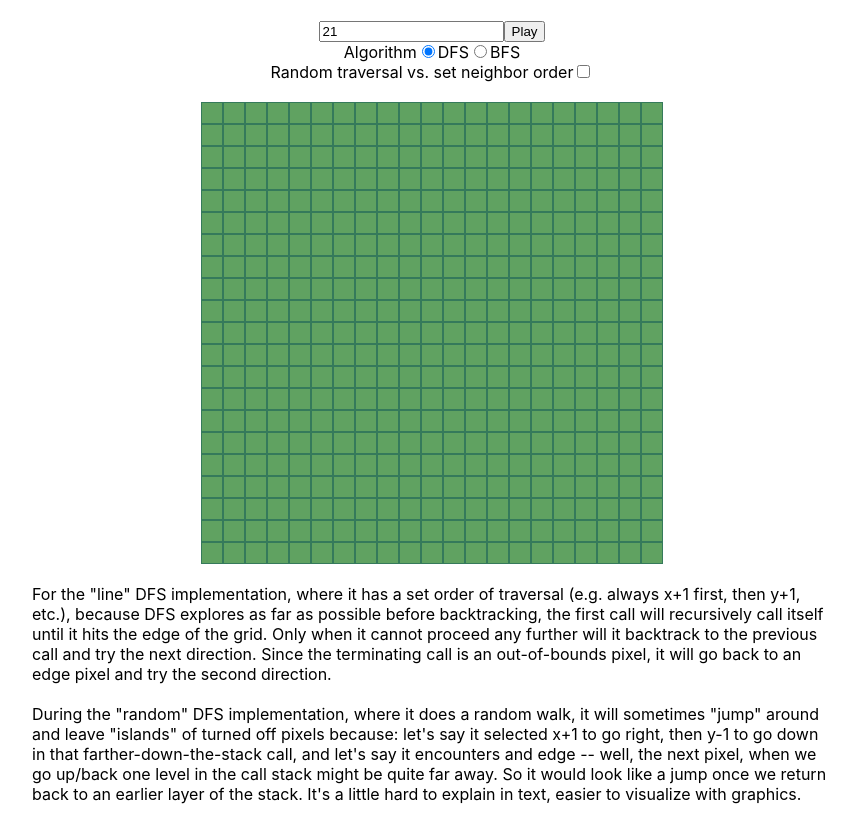
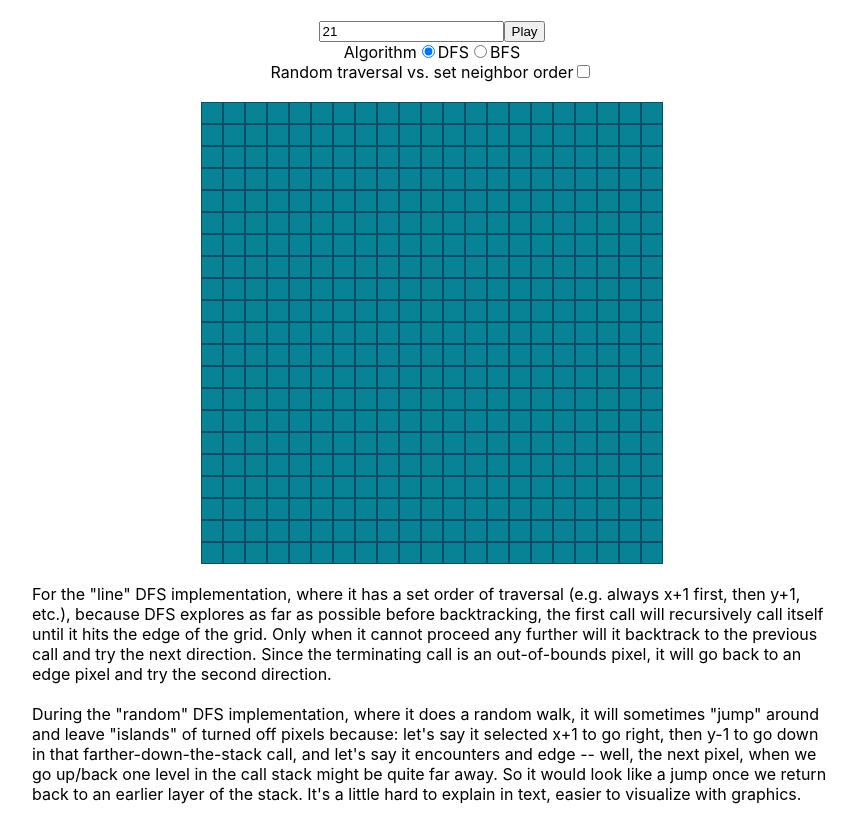
Before and after one commit to aaronshaver/visualize-dfs-bfs-react, a React (Create React App) app: page / in a window 1280 px wide. Shown: the whole page, without its empty margins (208-1064 px from the left). Built offline with nearby package versions, Linux system fonts and the light colour scheme.

Commit message:
better colors

```diff
--- a/src/components/Grid.js
+++ b/src/components/Grid.js
@@ -4,7 +4,7 @@ const Grid = ({ gridArray }) => {
     for (let i = 0; i < gridArray.length; i++) {
       const row = [];
       for (let j = 0; j < gridArray[i].length; j++) {
-        const color = gridArray[i][j] === 'processing' ? '#CCF62C' : (gridArray[i][j] ? '#98C74E' : '#60A261');
+        const color = gridArray[i][j] === 'processing' ? '#00FFCA' : (gridArray[i][j] ? '#05BFDB' : '#088395');
         row.push(
           <div
             key={`${i}-${j}`}
@@ -12,7 +12,7 @@ const Grid = ({ gridArray }) => {
               width: '20px',
               height: '20px',
               backgroundColor: color,
-              border: '1px solid #357A5B',
+              border: '1px solid #0A4D68',
             }}
           ></div>
         );
```
